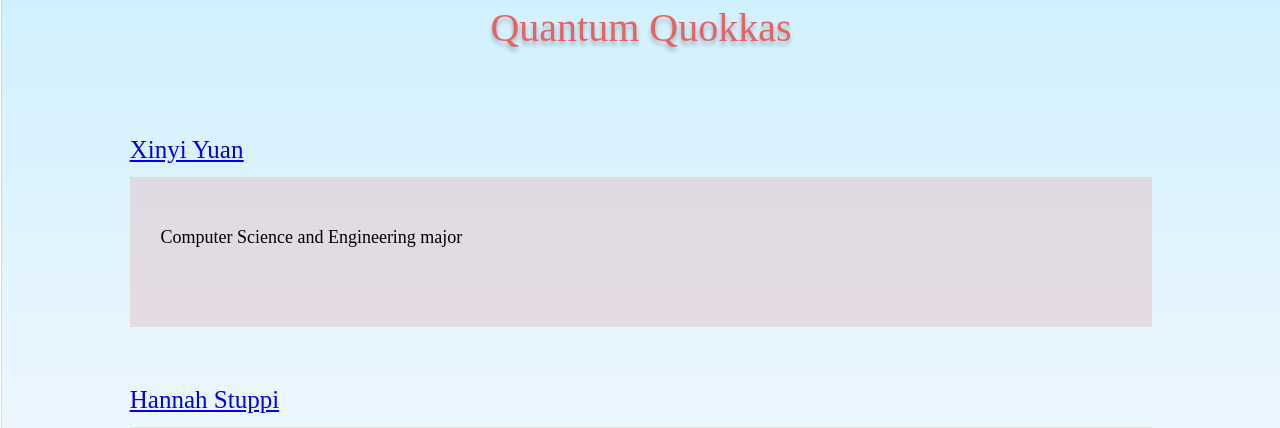
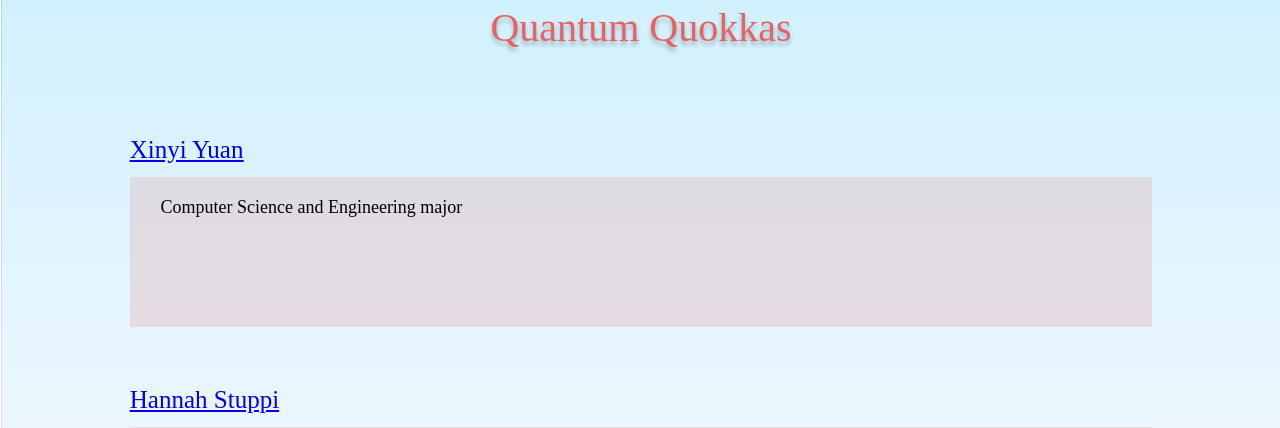
Before and after one commit to xinyi-yuan/SD_Lab3, a Flask app: page / in a window 1280 px wide. Shown: the part 174-602 px from the top of the page. Run offline with Flask 2, Linux system fonts and the light colour scheme.

Commit message:
fixed home page xinyiIntro layout

```diff
--- a/static/css/homeStyle.css
+++ b/static/css/homeStyle.css
@@ -209,7 +209,7 @@
     width: 80%;
     height: 89px;
     left: 3%;
-    top: 10px;
+    top: -20px;
 
     font-family: 'Inknut Antiqua', serif;
     font-style: normal;
```
